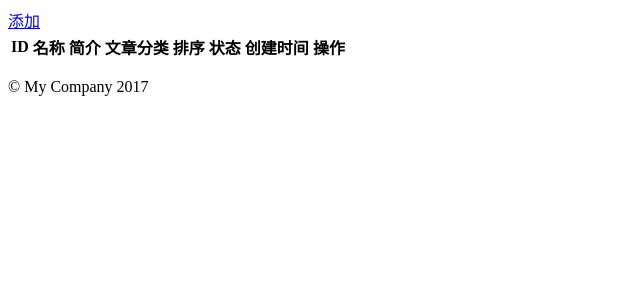
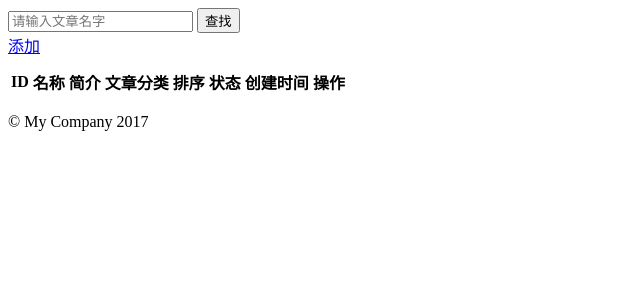
Before and after one commit to leijie2009737/0328yiishop, a Yii app: template backend/views/article/index.php in a window 1280 px wide. Shown: the top 300 px of the page, without its empty margins (0-640 px from the left). Run offline with PHP 8.4 and a stand-in for Yii, Linux system fonts and the light colour scheme; the template is opened without the code that fills it, so the values that code supplies are empty; some libraries are stand-ins or nearby versions.

Commit message:
完成了article的搜索功能

```diff
--- a/backend/views/article/index.php
+++ b/backend/views/article/index.php
@@ -1,4 +1,12 @@
-<table class="table table-bordered table-condensed">
+<form action="" method="get">
+    <div class="input-group col-md-3 pull-right" style="margin-top:0px positon:relative">
+        <input name="keywords" type="text" class="form-control"placeholder="请输入文章名字" / >
+        <span class="input-group-btn">
+               <button class="btn btn-info btn-search">查找</button>
+            </span>
+    </div>
+</form>
+<table style="margin: 10px 0" class="table table-bordered table-condensed">
     <?=\yii\helpers\Html::a('添加',['article/add'],['class'=>'btn btn-sm btn-primary'])?>
     <tr>
         <th>ID</th>
```
Also changed, not shown: backend/controllers/ArticleController.php (+4 -3 lines).
